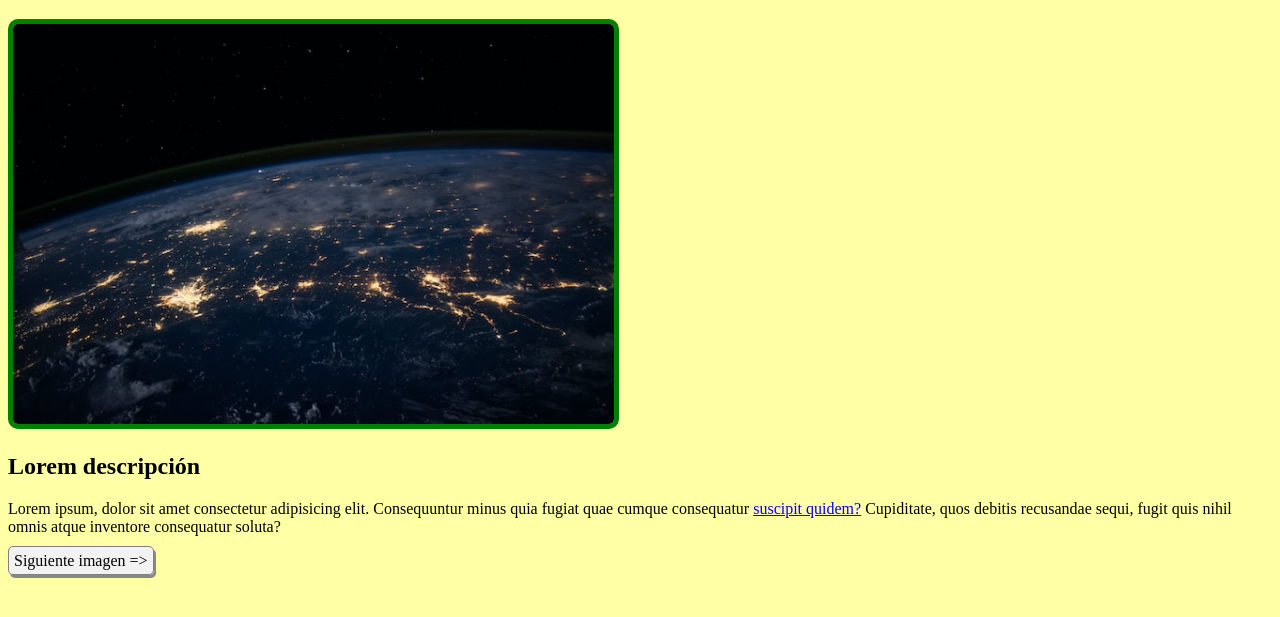
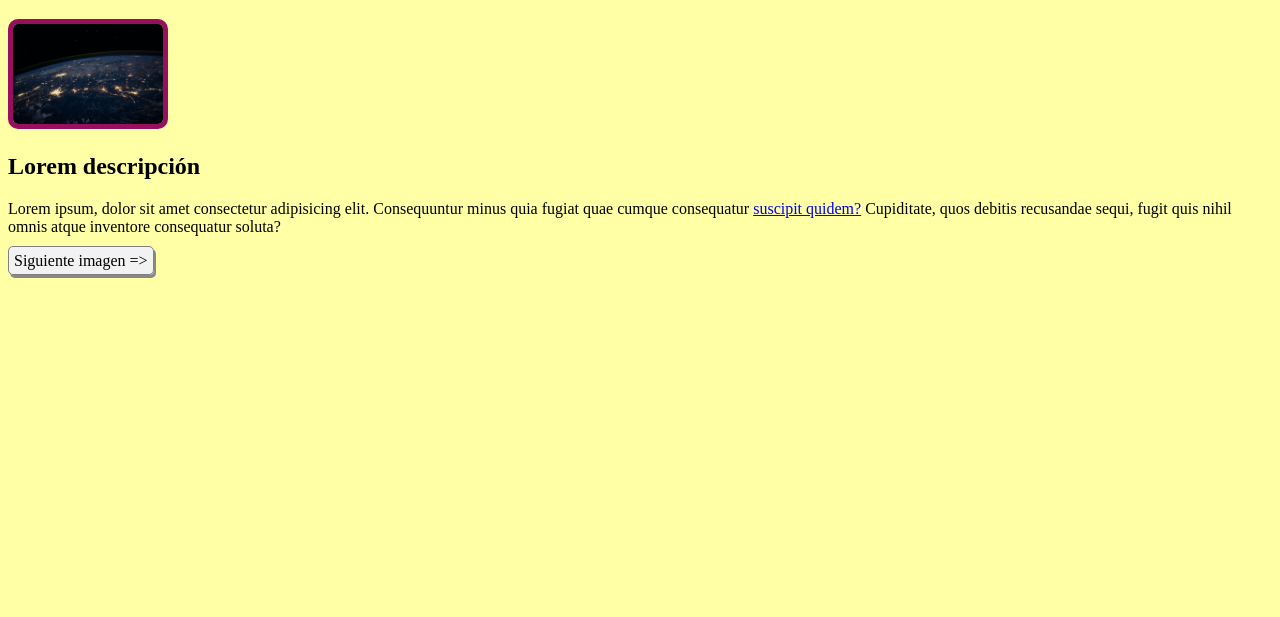
Before and after one commit to MariaJoseBard/Entrega0.Grupo8.MariaJoseBardesio, a plain HTML site: page page1.html in a window 1280 px wide. Shown: the part 61-678 px from the top of the page. Drawn offline with Linux system fonts and the light colour scheme.

Commit message:
Update styles.css

```diff
--- a/styles.css
+++ b/styles.css
@@ -3,9 +3,9 @@ body {
 }
 
 .image{
-    border: 5px solid green;
+    border: 5px solid rgb(153, 15, 95);
     border-radius: 10px;
-    height: 400px;
+    height: 100px;
 }
 
 .link-button {
```
